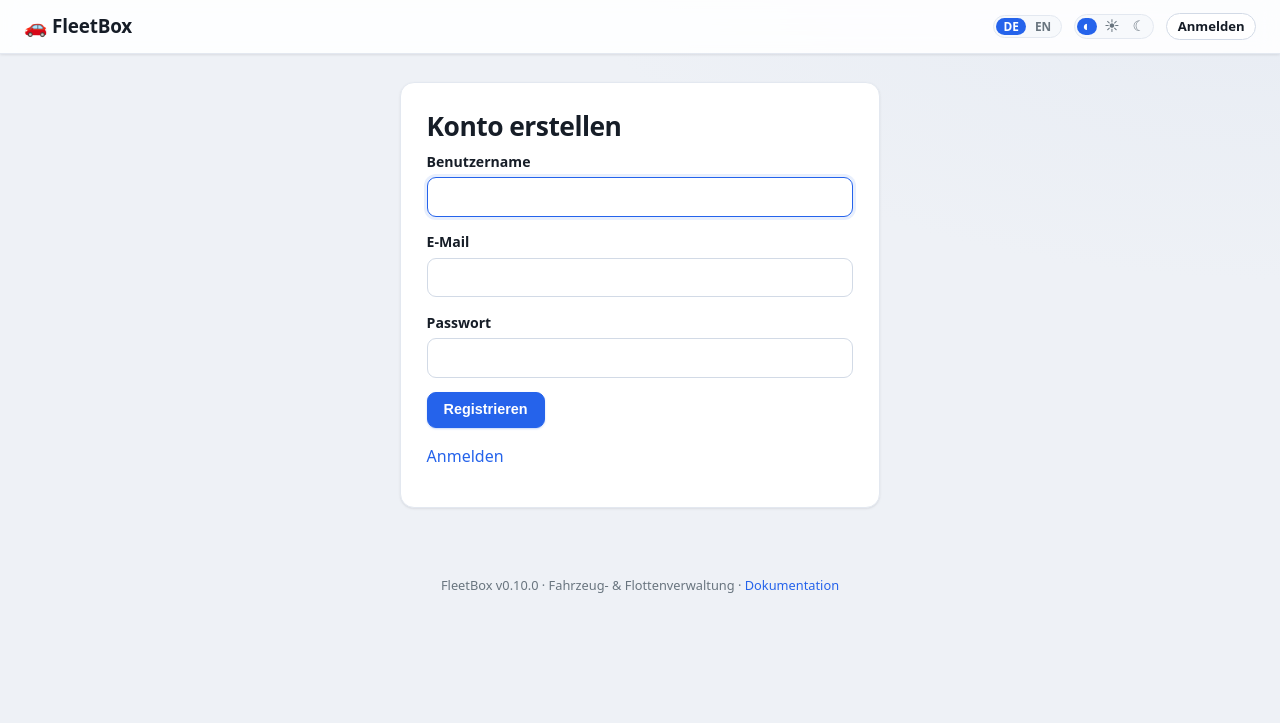
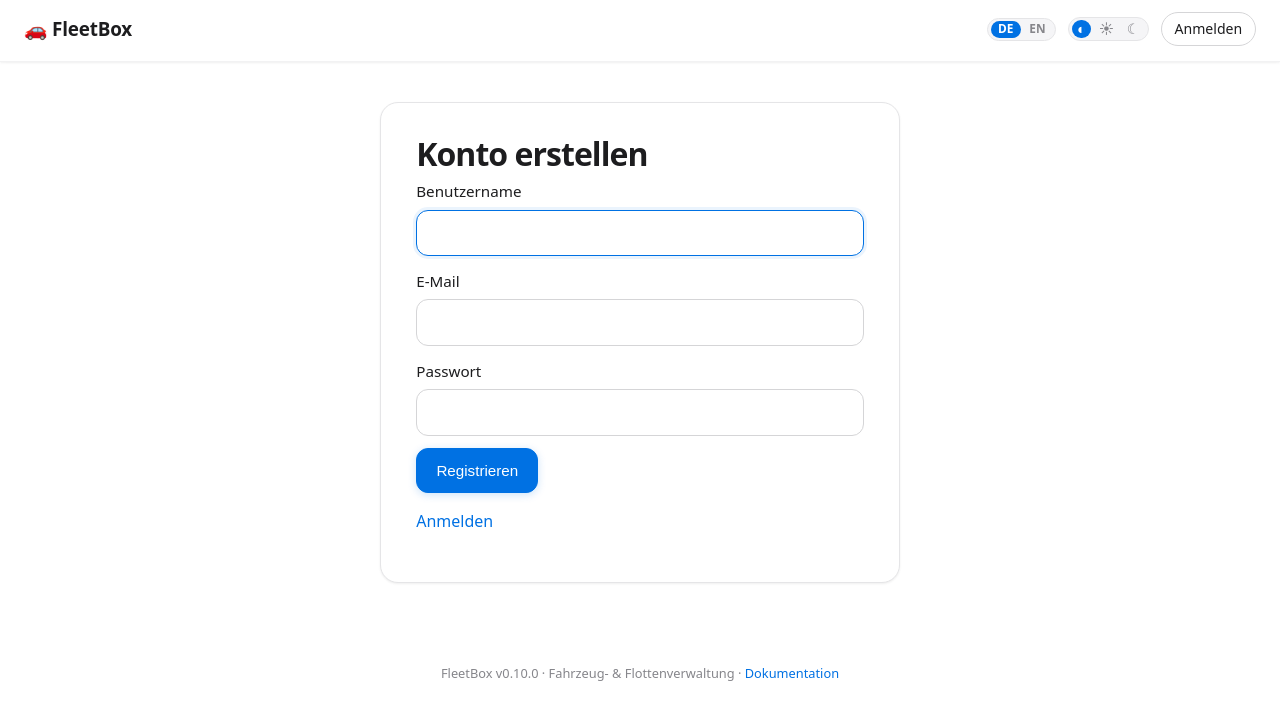
Before and after one commit to skyhell/fleetbox, a FastAPI app: page /register in a window 1280 px wide. Shown: the top 723 px of the page. Run offline with FastAPI, Linux system fonts and the light colour scheme.

Commit message:
style: Apple-inspired UI refresh
- Refine color palette: pure whites, subtle Apple-style grays (#f5f5f7)
- Increase spacing: larger padding, gaps, and margins throughout
- Enhance glassmorphism: stronger backdrop blur (20px) and transparency
- Improve typography: larger, more spacious headings with better hierarchy
- Soften interactions: smooth transitions with cubic-bezier easing
- Increase border radius for softer, friendlier feel (18px cards)
- Upgrade shadows to more subtle Apple-style depth
- Refine all forms, buttons, and interactive elements

Light and dark themes both refined for elegance and readability.

Co-Authored-By: Claude Haiku 4.5 <noreply@anthropic.com>

```diff
--- a/app/static/css/style.css
+++ b/app/static/css/style.css
@@ -1,91 +1,90 @@
 :root {
-  /* Surfaces & text */
-  --bg: #eef1f6;
-  --bg-accent: #e6ebf3;
+  /* Apple-inspired surfaces & text — subtle, minimal grays */
+  --bg: #ffffff;
+  --bg-accent: #f9f9fb;
   --surface: #ffffff;
-  --surface-2: #f7f9fc;
-  --border: #e3e8f0;
-  --border-strong: #d2dae6;
-  --text: #161d27;
-  --muted: #69757f;
-  /* Brand & status */
-  --primary: #2563eb;
-  --primary-dark: #1d4ed8;
-  --primary-soft: rgba(37, 99, 235, 0.10);
-  --danger: #dc2626;
-  --danger-dark: #b91c1c;
-  --ok: #16a34a;
-  --due: #d97706;
-  --overdue: #dc2626;
-  /* Shape & depth */
-  --radius: 14px;
-  --radius-sm: 9px;
+  --surface-2: #f5f5f7;
+  --border: #e5e5e7;
+  --border-strong: #d5d5d7;
+  --text: #1d1d1f;
+  --muted: #86868b;
+  /* Brand & status — softer, more refined */
+  --primary: #0071e3;
+  --primary-dark: #0077ed;
+  --primary-soft: rgba(0, 113, 227, 0.08);
+  --danger: #ff3b30;
+  --danger-dark: #ff453a;
+  --ok: #34c759;
+  --due: #ff9500;
+  --overdue: #ff3b30;
+  /* Shape & depth — Apple-style glassmorphism & shadows */
+  --radius: 18px;
+  --radius-sm: 12px;
   --radius-pill: 999px;
-  --shadow: 0 1px 2px rgba(16, 24, 40, 0.04), 0 1px 3px rgba(16, 24, 40, 0.06);
-  --shadow-md: 0 4px 12px rgba(16, 24, 40, 0.08), 0 2px 4px rgba(16, 24, 40, 0.05);
+  --shadow: 0 1px 3px rgba(0, 0, 0, 0.04), 0 1px 2px rgba(0, 0, 0, 0.03);
+  --shadow-md: 0 4px 16px rgba(0, 0, 0, 0.08), 0 2px 6px rgba(0, 0, 0, 0.04);
   --ring: 0 0 0 3px var(--primary-soft);
-  --hover: #f1f4f9;
+  --hover: #f5f5f7;
   --input-bg: #ffffff;
-  --code-bg: #eef2f8;
-  --plate-bg: #1f2933;
-  --alert-error-bg: #fef2f2; --alert-error-fg: #991b1b; --alert-error-bd: #fecaca;
-  --alert-ok-bg: #f0fdf4; --alert-ok-fg: #166534; --alert-ok-bd: #bbf7d0;
+  --code-bg: #f5f5f7;
+  --plate-bg: #1d1d1f;
+  --alert-error-bg: #fee8e8; --alert-error-fg: #b81c1c; --alert-error-bd: #fecaca;
+  --alert-ok-bg: #e8f5e9; --alert-ok-fg: #2e7d32; --alert-ok-bd: #a5d6a7;
 }
 
-/* Dark theme variables. Applied explicitly via data-theme="dark", and for
-   data-theme="auto" when the OS prefers a dark colour scheme. */
+/* Dark theme — Apple's minimal, elegant dark mode */
 [data-theme="dark"] {
-  --bg: #0d1117;
-  --bg-accent: #11171f;
-  --surface: #181f29;
-  --surface-2: #1f2733;
-  --border: #29333f;
-  --border-strong: #36424f;
-  --text: #e7ecf3;
-  --muted: #95a2b2;
-  --primary: #4b8bf5;
-  --primary-dark: #2f73e6;
-  --primary-soft: rgba(75, 139, 245, 0.16);
-  --danger: #ef4444;
-  --danger-dark: #dc2626;
-  --ok: #22c55e;
-  --due: #f59e0b;
-  --overdue: #ef4444;
-  --shadow: 0 1px 2px rgba(0, 0, 0, 0.35), 0 1px 3px rgba(0, 0, 0, 0.4);
-  --shadow-md: 0 6px 18px rgba(0, 0, 0, 0.45), 0 2px 6px rgba(0, 0, 0, 0.4);
-  --hover: #222b37;
-  --input-bg: #0f151d;
-  --code-bg: #222b37;
-  --plate-bg: #0b0f14;
-  --alert-error-bg: #3b1d1d; --alert-error-fg: #fca5a5; --alert-error-bd: #7f1d1d;
-  --alert-ok-bg: #14321f; --alert-ok-fg: #86efac; --alert-ok-bd: #166534;
+  --bg: #000000;
+  --bg-accent: #1d1d1f;
+  --surface: #1d1d1f;
+  --surface-2: #2d2d2f;
+  --border: #424245;
+  --border-strong: #515154;
+  --text: #f5f5f7;
+  --muted: #a1a1a6;
+  --primary: #0a84ff;
+  --primary-dark: #2596ff;
+  --primary-soft: rgba(10, 132, 255, 0.12);
+  --danger: #ff453a;
+  --danger-dark: #ff5a52;
+  --ok: #30b0c0;
+  --due: #ff9f0a;
+  --overdue: #ff453a;
+  --shadow: 0 1px 3px rgba(0, 0, 0, 0.3), 0 1px 2px rgba(0, 0, 0, 0.2);
+  --shadow-md: 0 4px 16px rgba(0, 0, 0, 0.35), 0 2px 6px rgba(0, 0, 0, 0.25);
+  --hover: #2d2d2f;
+  --input-bg: #1d1d1f;
+  --code-bg: #2d2d2f;
+  --plate-bg: #0a0a0a;
+  --alert-error-bg: #3a1e1e; --alert-error-fg: #ff9999; --alert-error-bd: #7f1d1d;
+  --alert-ok-bg: #1e3a1f; --alert-ok-fg: #66ff66; --alert-ok-bd: #33a833;
 }
 @media (prefers-color-scheme: dark) {
   [data-theme="auto"] {
-    --bg: #0d1117;
-    --bg-accent: #11171f;
-    --surface: #181f29;
-    --surface-2: #1f2733;
-    --border: #29333f;
-    --border-strong: #36424f;
-    --text: #e7ecf3;
-    --muted: #95a2b2;
-    --primary: #4b8bf5;
-    --primary-dark: #2f73e6;
-    --primary-soft: rgba(75, 139, 245, 0.16);
-    --danger: #ef4444;
-    --danger-dark: #dc2626;
-    --ok: #22c55e;
-    --due: #f59e0b;
-    --overdue: #ef4444;
-    --shadow: 0 1px 2px rgba(0, 0, 0, 0.35), 0 1px 3px rgba(0, 0, 0, 0.4);
-    --shadow-md: 0 6px 18px rgba(0, 0, 0, 0.45), 0 2px 6px rgba(0, 0, 0, 0.4);
-    --hover: #222b37;
-    --input-bg: #0f151d;
-    --code-bg: #222b37;
-    --plate-bg: #0b0f14;
-    --alert-error-bg: #3b1d1d; --alert-error-fg: #fca5a5; --alert-error-bd: #7f1d1d;
-    --alert-ok-bg: #14321f; --alert-ok-fg: #86efac; --alert-ok-bd: #166534;
+    --bg: #000000;
+    --bg-accent: #1d1d1f;
+    --surface: #1d1d1f;
+    --surface-2: #2d2d2f;
+    --border: #424245;
+    --border-strong: #515154;
+    --text: #f5f5f7;
+    --muted: #a1a1a6;
+    --primary: #0a84ff;
+    --primary-dark: #2596ff;
+    --primary-soft: rgba(10, 132, 255, 0.12);
+    --danger: #ff453a;
+    --danger-dark: #ff5a52;
+    --ok: #30b0c0;
+    --due: #ff9f0a;
+    --overdue: #ff453a;
+    --shadow: 0 1px 3px rgba(0, 0, 0, 0.3), 0 1px 2px rgba(0, 0, 0, 0.2);
+    --shadow-md: 0 4px 16px rgba(0, 0, 0, 0.35), 0 2px 6px rgba(0, 0, 0, 0.25);
+    --hover: #2d2d2f;
+    --input-bg: #1d1d1f;
+    --code-bg: #2d2d2f;
+    --plate-bg: #0a0a0a;
+    --alert-error-bg: #3a1e1e; --alert-error-fg: #ff9999; --alert-error-bd: #7f1d1d;
+    --alert-ok-bg: #1e3a1f; --alert-ok-fg: #66ff66; --alert-ok-bd: #33a833;
   }
 }
 
@@ -94,14 +93,12 @@
 body {
   margin: 0;
   font-family: system-ui, -apple-system, "Segoe UI", Roboto, sans-serif;
-  background:
-    radial-gradient(1200px 600px at 100% -10%, var(--bg-accent), transparent 60%),
-    var(--bg);
-  background-attachment: fixed;
+  background: var(--bg);
   color: var(--text);
-  line-height: 1.55;
+  line-height: 1.6;
   -webkit-font-smoothing: antialiased;
   text-rendering: optimizeLegibility;
+  font-weight: 400;
 }
 
 a { color: var(--primary); text-decoration: none; }
@@ -113,13 +110,12 @@ a:hover { text-decoration: underline; }
 .topbar {
   display: flex;
   align-items: center;
-  gap: 1.5rem;
-  padding: 0.75rem 1.5rem;
-  background: var(--surface);
-  background: color-mix(in srgb, var(--surface) 88%, transparent);
-  backdrop-filter: saturate(1.4) blur(10px);
-  -webkit-backdrop-filter: saturate(1.4) blur(10px);
-  border-bottom: 1px solid var(--border);
+  gap: 2rem;
+  padding: 0.9rem 2rem;
+  background: color-mix(in srgb, var(--surface) 80%, transparent);
+  backdrop-filter: saturate(1.8) blur(20px);
+  -webkit-backdrop-filter: saturate(1.8) blur(20px);
+  border-bottom: 1px solid color-mix(in srgb, var(--border) 50%, transparent);
   box-shadow: var(--shadow);
   position: sticky;
   top: 0;
@@ -186,9 +182,9 @@ a:hover { text-decoration: underline; }
 .userchip:hover { color: var(--text); text-decoration: none; border-color: var(--border-strong); }
 
 .container {
-  max-width: 1000px;
-  margin: 1.75rem auto;
-  padding: 0 max(1rem, env(safe-area-inset-left)) 0 max(1rem, env(safe-area-inset-right));
+  max-width: 1080px;
+  margin: 2.5rem auto;
+  padding: 0 max(1.5rem, env(safe-area-inset-left)) 0 max(1.5rem, env(safe-area-inset-right));
 }
 
 .footer {
@@ -205,19 +201,19 @@ a:hover { text-decoration: underline; }
   border: 1px solid var(--border);
   border-radius: var(--radius);
   box-shadow: var(--shadow);
-  padding: 1.4rem 1.6rem;
-  margin-bottom: 1.25rem;
+  padding: 2rem 2.2rem;
+  margin-bottom: 1.75rem;
 }
-.card.narrow { max-width: 480px; margin-left: auto; margin-right: auto; }
-.card.empty { text-align: center; padding: 2.5rem 1.5rem; border-style: dashed; background: var(--surface-2); }
-.grid { display: grid; grid-template-columns: repeat(auto-fill, minmax(220px, 1fr)); gap: 1rem; margin-bottom: 1.25rem; }
+.card.narrow { max-width: 520px; margin-left: auto; margin-right: auto; }
+.card.empty { text-align: center; padding: 3.5rem 2rem; border-style: dashed; background: var(--surface-2); }
+.grid { display: grid; grid-template-columns: repeat(auto-fill, minmax(240px, 1fr)); gap: 1.5rem; margin-bottom: 1.75rem; }
 
 .page-head { display: flex; justify-content: space-between; align-items: flex-start; gap: 1rem; margin-bottom: 1.25rem; }
 .head-actions { display: flex; gap: 0.5rem; align-items: center; }
 
-h1 { font-size: 1.65rem; margin: 0 0 0.25rem; letter-spacing: -0.02em; font-weight: 750; }
-h2 { font-size: 1.2rem; margin: 0 0 0.85rem; letter-spacing: -0.01em; font-weight: 700; }
-h3 { margin: 0 0 0.25rem; font-size: 1.05rem; font-weight: 650; letter-spacing: -0.01em; }
+h1 { font-size: 2rem; margin: 0 0 0.35rem; letter-spacing: -0.03em; font-weight: 700; line-height: 1.2; }
+h2 { font-size: 1.5rem; margin: 0 0 1rem; letter-spacing: -0.02em; font-weight: 600; line-height: 1.3; }
+h3 { margin: 0 0 0.5rem; font-size: 1.15rem; font-weight: 600; letter-spacing: -0.01em; line-height: 1.3; }
 
 .muted { color: var(--muted); }
 .small { font-size: 0.85rem; }
@@ -235,20 +231,20 @@ h3 { margin: 0 0 0.25rem; font-size: 1.05rem; font-weight: 650; letter-spacing:
   background-clip: text;
   color: transparent;
 }
-.stat-label { color: var(--muted); font-size: 0.88rem; font-weight: 500; }
-.card.stat { transition: transform 0.15s ease, box-shadow 0.15s ease, border-color 0.15s ease; }
-.card.stat:hover { transform: translateY(-2px); box-shadow: var(--shadow-md); border-color: var(--border-strong); }
+.stat-label { color: var(--muted); font-size: 0.92rem; font-weight: 500; }
+.card.stat { transition: transform 0.25s cubic-bezier(0.16, 1, 0.3, 1), box-shadow 0.25s ease, border-color 0.25s ease; }
+.card.stat:hover { transform: translateY(-4px); box-shadow: var(--shadow-md); border-color: var(--primary); }
 
 /* Vehicle cards */
 .vehicle-card {
   display: block;
   color: var(--text);
-  transition: transform 0.15s ease, box-shadow 0.15s ease, border-color 0.15s ease;
+  transition: transform 0.25s cubic-bezier(0.16, 1, 0.3, 1), box-shadow 0.25s ease, border-color 0.25s ease;
 }
 .vehicle-card:hover {
   border-color: var(--primary);
   box-shadow: var(--shadow-md);
-  transform: translateY(-2px);
+  transform: translateY(-4px);
   text-decoration: none;
 }
 .plate {
@@ -307,28 +303,29 @@ h3 { margin: 0 0 0.25rem; font-size: 1.05rem; font-weight: 650; letter-spacing:
 .badge-unknown { background: var(--muted); }
 
 /* Forms */
-label { display: block; margin-bottom: 0.9rem; font-size: 0.88rem; font-weight: 600; color: var(--text); }
-label.checkbox { display: flex; align-items: center; gap: 0.45rem; font-weight: 400; }
+label { display: block; margin-bottom: 0.8rem; font-size: 0.95rem; font-weight: 500; color: var(--text); }
+label.checkbox { display: flex; align-items: center; gap: 0.5rem; font-weight: 400; }
 input[type="text"], input[type="email"], input[type="password"], input[type="number"],
 input[type="date"], select, textarea {
   width: 100%;
-  margin-top: 0.3rem;
-  padding: 0.55rem 0.7rem;
+  margin-top: 0.4rem;
+  padding: 0.7rem 0.85rem;
   border: 1px solid var(--border-strong);
   border-radius: var(--radius-sm);
-  font-size: 0.95rem;
+  font-size: 1rem;
   font-family: inherit;
   font-weight: 400;
   background: var(--input-bg);
   color: var(--text);
-  transition: border-color 0.15s ease, box-shadow 0.15s ease;
+  transition: border-color 0.2s ease, box-shadow 0.2s ease, background 0.2s ease;
 }
-input::placeholder, textarea::placeholder { color: var(--muted); opacity: 0.7; }
+input::placeholder, textarea::placeholder { color: var(--muted); opacity: 0.6; }
 label.checkbox input { width: auto; margin-top: 0; accent-color: var(--primary); }
 input:focus, select:focus, textarea:focus {
   outline: none;
   border-color: var(--primary);
   box-shadow: var(--ring);
+  background: var(--input-bg);
 }
 .form-row { display: grid; grid-template-columns: 1fr 1fr; gap: 0.85rem; }
 .form-actions { display: flex; gap: 0.5rem; margin-top: 0.5rem; }
@@ -343,27 +340,27 @@ input:focus, select:focus, textarea:focus {
   display: inline-flex;
   align-items: center;
   justify-content: center;
-  gap: 0.35rem;
-  padding: 0.5rem 1rem;
+  gap: 0.4rem;
+  padding: 0.65rem 1.2rem;
   border: 1px solid var(--border-strong);
   border-radius: var(--radius-sm);
   background: var(--surface);
   color: var(--text);
-  font-size: 0.9rem;
-  font-weight: 600;
+  font-size: 0.95rem;
+  font-weight: 500;
   cursor: pointer;
   text-align: center;
-  line-height: 1.2;
-  transition: background 0.15s ease, border-color 0.15s ease, box-shadow 0.15s ease, transform 0.05s ease;
+  line-height: 1.4;
+  transition: background 0.2s ease, border-color 0.2s ease, box-shadow 0.2s ease;
 }
-.btn:hover { background: var(--hover); border-color: var(--border-strong); text-decoration: none; }
-.btn:active { transform: translateY(1px); }
+.btn:hover { background: var(--hover); border-color: var(--border); text-decoration: none; }
+.btn:active { opacity: 0.85; }
 .btn:focus-visible { outline: none; box-shadow: var(--ring); }
-.btn-sm { padding: 0.3rem 0.65rem; font-size: 0.82rem; border-radius: var(--radius-pill); }
-.btn-primary { background: var(--primary); border-color: var(--primary); color: #fff; box-shadow: 0 1px 2px rgba(37, 99, 235, 0.25); }
-.btn-primary:hover { background: var(--primary-dark); border-color: var(--primary-dark); }
-.btn-danger { background: var(--danger); border-color: var(--danger); color: #fff; box-shadow: 0 1px 2px rgba(220, 38, 38, 0.25); }
-.btn-danger:hover { background: var(--danger-dark); border-color: var(--danger-dark); }
+.btn-sm { padding: 0.4rem 0.8rem; font-size: 0.88rem; border-radius: var(--radius-pill); }
+.btn-primary { background: var(--primary); border-color: var(--primary); color: #fff; box-shadow: 0 2px 8px rgba(0, 113, 227, 0.2); }
+.btn-primary:hover { background: var(--primary-dark); border-color: var(--primary-dark); box-shadow: 0 4px 12px rgba(0, 113, 227, 0.3); }
+.btn-danger { background: var(--danger); border-color: var(--danger); color: #fff; box-shadow: 0 2px 8px rgba(255, 59, 48, 0.2); }
+.btn-danger:hover { background: var(--danger-dark); border-color: var(--danger-dark); box-shadow: 0 4px 12px rgba(255, 59, 48, 0.3); }
 form { display: inline; }
 .card form, .inline-form { display: block; }
 
```
